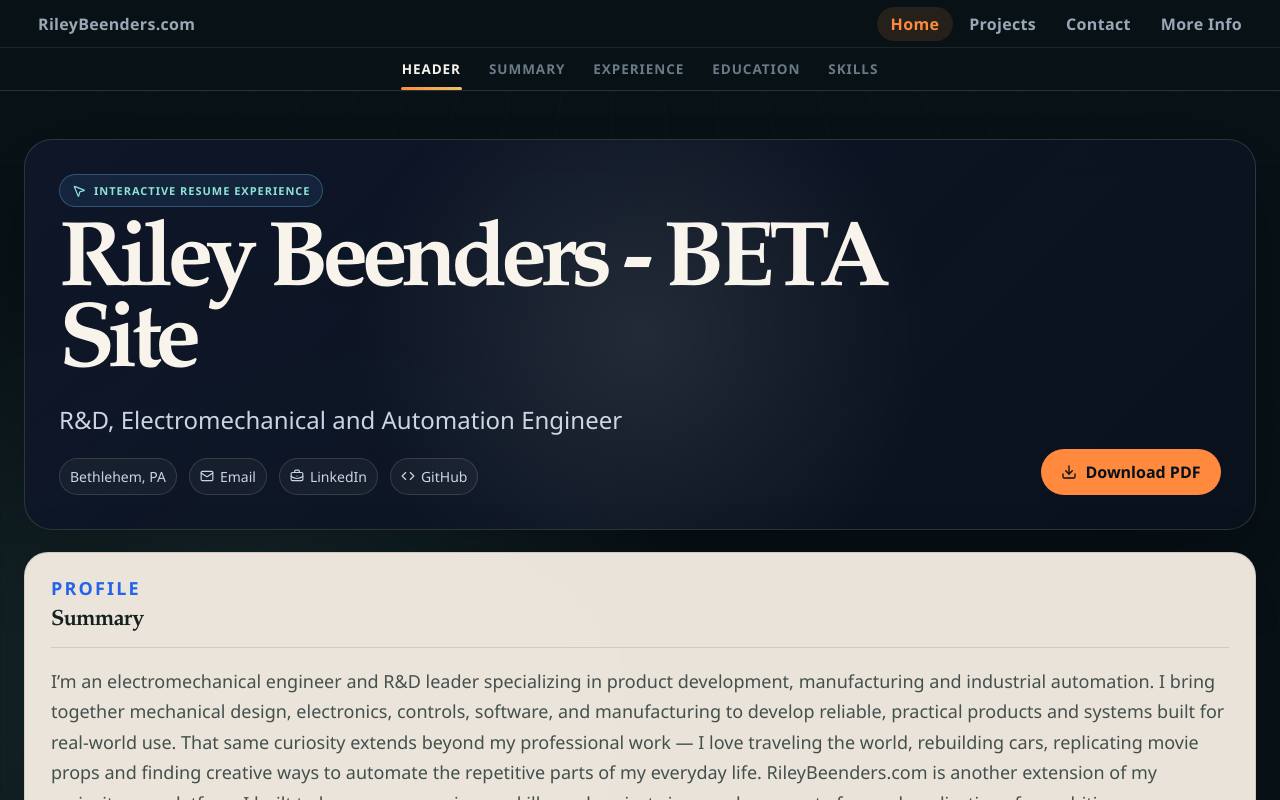
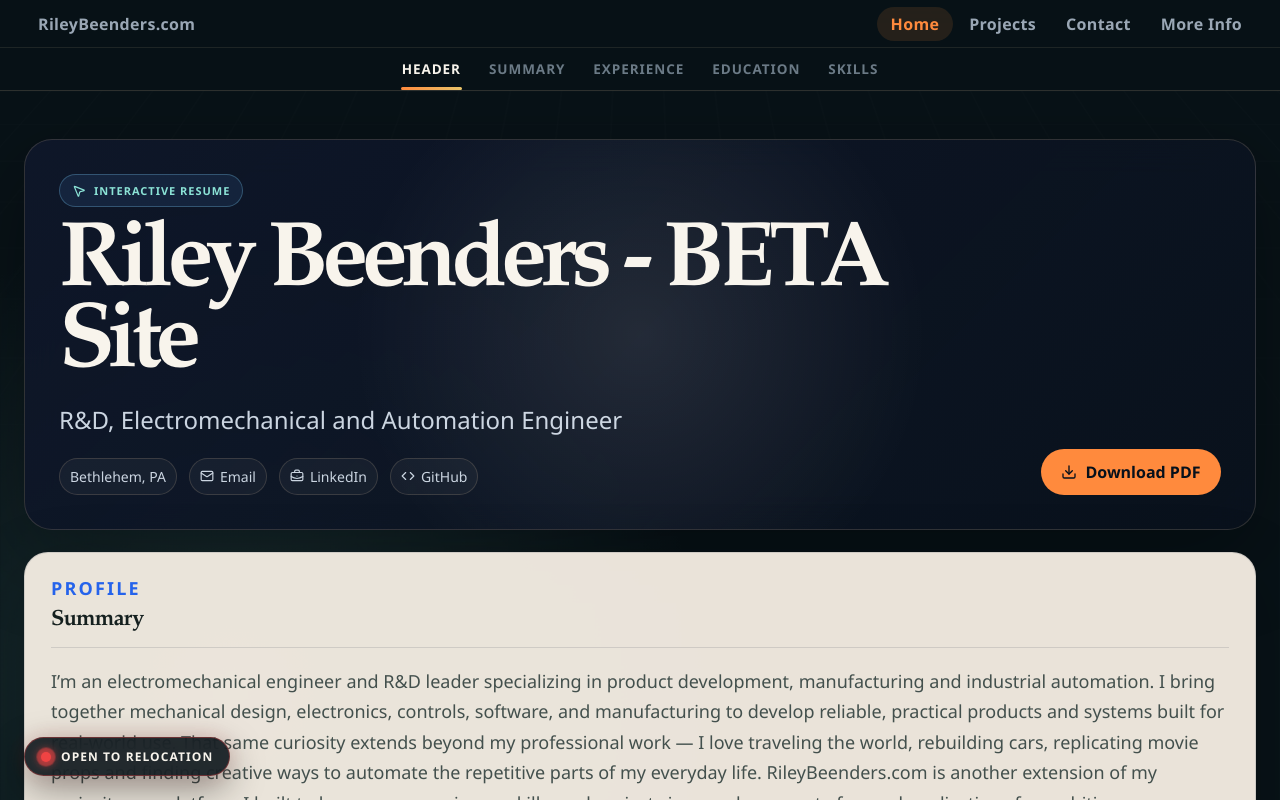
Before and after one commit to RileyBeenders/rileybeenders.com, a Next.js app: page / in a window 1280 px wide. Shown: the top 800 px of the page. Built offline with nearby package versions, Linux system fonts and the light colour scheme.

Commit message:
Added a new button in the bottom left
--> Added 'Open to relocation'
--> Adjusted 'Interactive Resume' header

```diff
--- a/app/globals.css
+++ b/app/globals.css
@@ -269,6 +269,57 @@ img {
   margin-bottom: 18px;
 }
 
+.floating-status-pill {
+  position: fixed;
+  left: 24px;
+  bottom: 24px;
+  z-index: 40;
+  display: inline-flex;
+  gap: 10px;
+  align-items: center;
+  color: var(--white);
+  padding: 10px 16px;
+  border: 1px solid rgba(239, 68, 68, .35);
+  border-radius: 999px;
+  background: rgba(8, 18, 23, .88);
+  backdrop-filter: blur(12px);
+  box-shadow: 0 12px 36px rgba(0, 0, 0, .4), 0 0 22px rgba(239, 68, 68, .12);
+  letter-spacing: .09em;
+  text-transform: uppercase;
+  font-size: 12px;
+  font-weight: 700;
+}
+
+.pulse-dot {
+  position: relative;
+  width: 10px;
+  height: 10px;
+  flex-shrink: 0;
+  border-radius: 50%;
+  background: #ef4444;
+  box-shadow: 0 0 10px 2px rgba(239, 68, 68, .85);
+}
+
+.pulse-dot::after {
+  content: "";
+  position: absolute;
+  inset: 0;
+  border-radius: 50%;
+  background: #ef4444;
+  animation: pulse-dot-ring 1.6s ease-out infinite;
+}
+
+@keyframes pulse-dot-ring {
+  0% {
+    transform: scale(1);
+    opacity: .8;
+  }
+  100% {
+    transform: scale(3.4);
+    opacity: 0;
+  }
+}
+
 .hero-card h1 {
   margin: 0;
   font-size: clamp(44px, 8vw, 92px);
--- a/app/layout.tsx
+++ b/app/layout.tsx
@@ -4,6 +4,7 @@ import "./globals.css";
 import { Analytics } from "@vercel/analytics/next";
 import { SpeedInsights } from "@vercel/speed-insights/next"
 import { SiteHeader } from "@/components/SiteHeader";
+import { RelocationBadge } from "@/components/RelocationBadge";
 
 const siteData = resumeData;
 const isComingSoon = siteData.siteMode === "coming-soon" && Boolean(siteData.comingSoon);
@@ -23,6 +24,7 @@ export default function RootLayout({ children }: { children: React.ReactNode })
       <body suppressHydrationWarning>
         <SiteHeader />
           {children}
+        <RelocationBadge />
         <Analytics />
         <SpeedInsights />
       </body>
--- a/components/InteractiveResume.tsx
+++ b/components/InteractiveResume.tsx
@@ -228,7 +228,7 @@ function ResumeHeader({ data }: HeaderProps) {
   return (
     <header className="hero-card interactive-card" id="section-header">
       <div>
-        <div className="status-pill"><MousePointer2 size={14} /> Interactive resume experience</div>
+        <div className="status-pill"><MousePointer2 size={14} /> Interactive Resume</div>
         <h1>{data.person.name}</h1>
         <p>{data.person.title}</p>
         <div className="contact-row">
--- /dev/null
+++ b/components/RelocationBadge.tsx
@@ -0,0 +1,8 @@
+export function RelocationBadge() {
+  return (
+    <div className="floating-status-pill">
+      <span className="pulse-dot" aria-hidden="true" />
+      Open to relocation
+    </div>
+  );
+}
--- a/components/SiteHeader.tsx
+++ b/components/SiteHeader.tsx
@@ -138,7 +138,14 @@ export function SiteHeader() {
 
   function scrollToSection(id: string) {
     const el = document.getElementById(id);
-    el?.scrollIntoView({ behavior: "smooth", block: "start" });
+    if (!el) return;
+
+    const headerHeight = headerRef.current?.getBoundingClientRect().height ?? 0;
+    const maxScroll = Math.max(document.documentElement.scrollHeight - window.innerHeight, 0);
+    const raw = el.getBoundingClientRect().top + window.scrollY - headerHeight;
+    const target = Math.min(Math.max(0, raw), maxScroll);
+
+    window.scrollTo({ top: target, behavior: "smooth" });
   }
 
   return (
```
Also changed, not shown: 1 other file (tests, documents, lock files or other folders).
